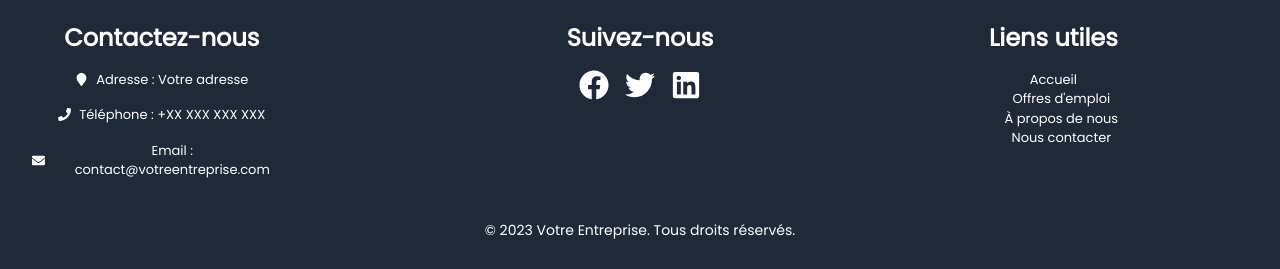
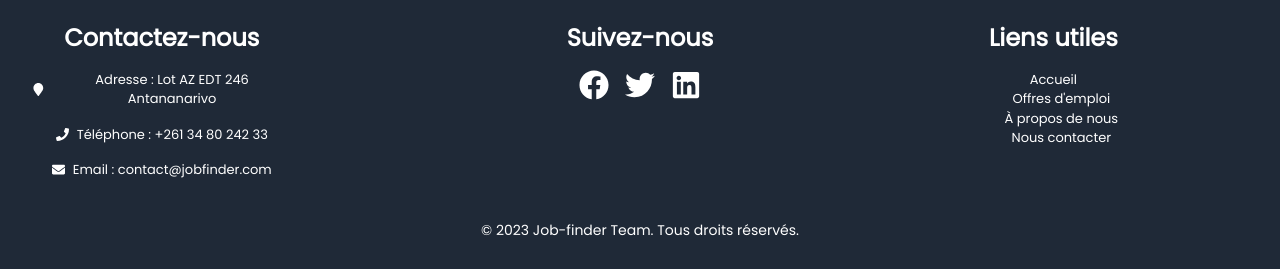
Before and after one commit to Nantenainah/job_finder, a React (Vite) app in the folder frontend/: page / in a window 1280 px wide. Shown: the part 1007-1276 px from the top of the page. Built offline with nearby package versions, Linux system fonts and the light colour scheme; no server answers.

Commit message:
Fixing footer content

```diff
--- a/frontend/src/components/footer/footer.tsx
+++ b/frontend/src/components/footer/footer.tsx
@@ -20,15 +20,15 @@ const Footer: React.FC = () => {
                         <div className="flex items-center flex-col">
                             <div className="flex items-center space-x-2 mb-4">
                                 <FaMapMarker />
-                                <p>Adresse : Votre adresse</p>
+                                <p>Adresse : Lot AZ EDT 246 Antananarivo</p>
                             </div>
                             <div className="flex items-center space-x-2 mb-4">
                                 <FaPhone />
-                                <p>Téléphone : +XX XXX XXX XXX</p>
+                                <p>Téléphone : +261 34 80 242 33</p>
                             </div>
                             <div className="flex items-center space-x-2 mb-4">
                                 <FaEnvelope />
-                                <p>Email : contact@votreentreprise.com</p>
+                                <p>Email : contact@jobfinder.com</p>
                             </div>
                         </div>
                     </div>
@@ -75,7 +75,7 @@ const Footer: React.FC = () => {
             </div>
             <div className="text-center mt-6">
                 <p className="text-sm">
-                    &copy; {new Date().getFullYear()} Votre Entreprise. Tous
+                    &copy; {new Date().getFullYear()} Job-finder Team. Tous
                     droits réservés.
                 </p>
             </div>
```
